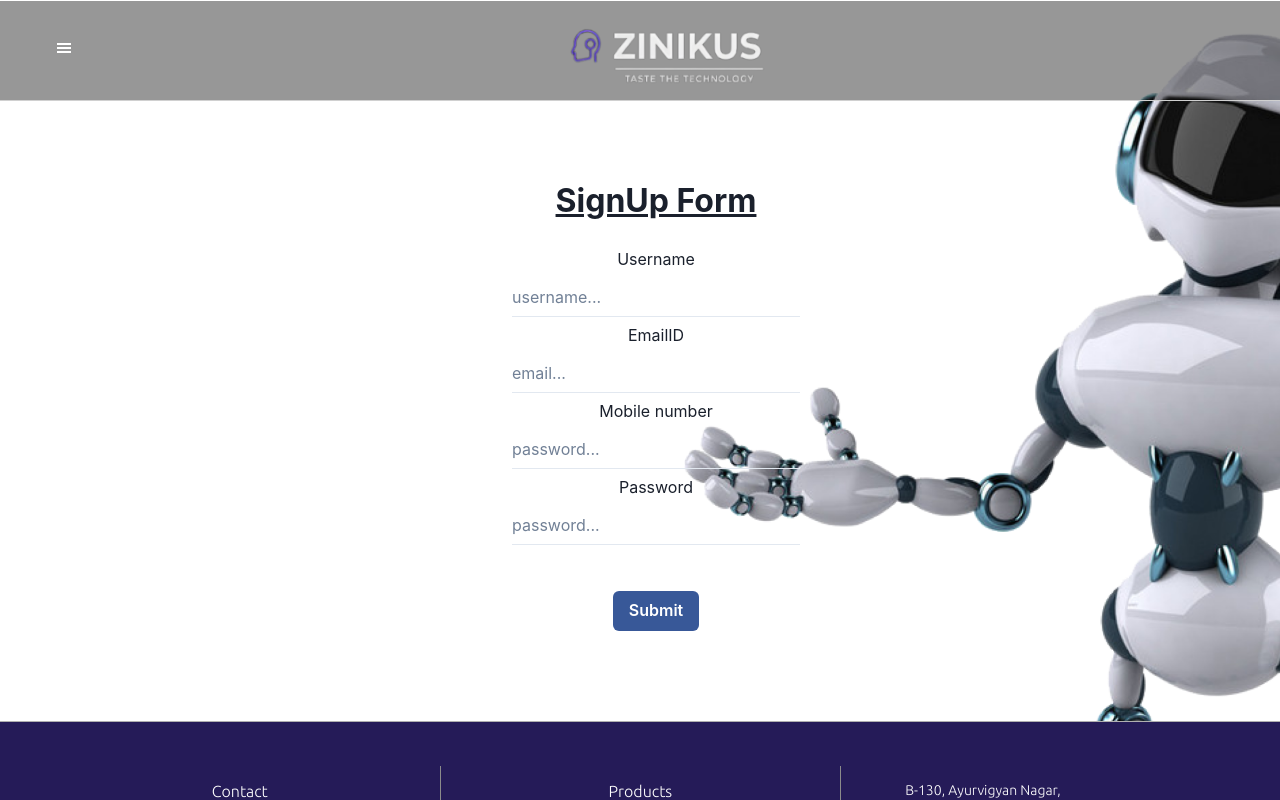
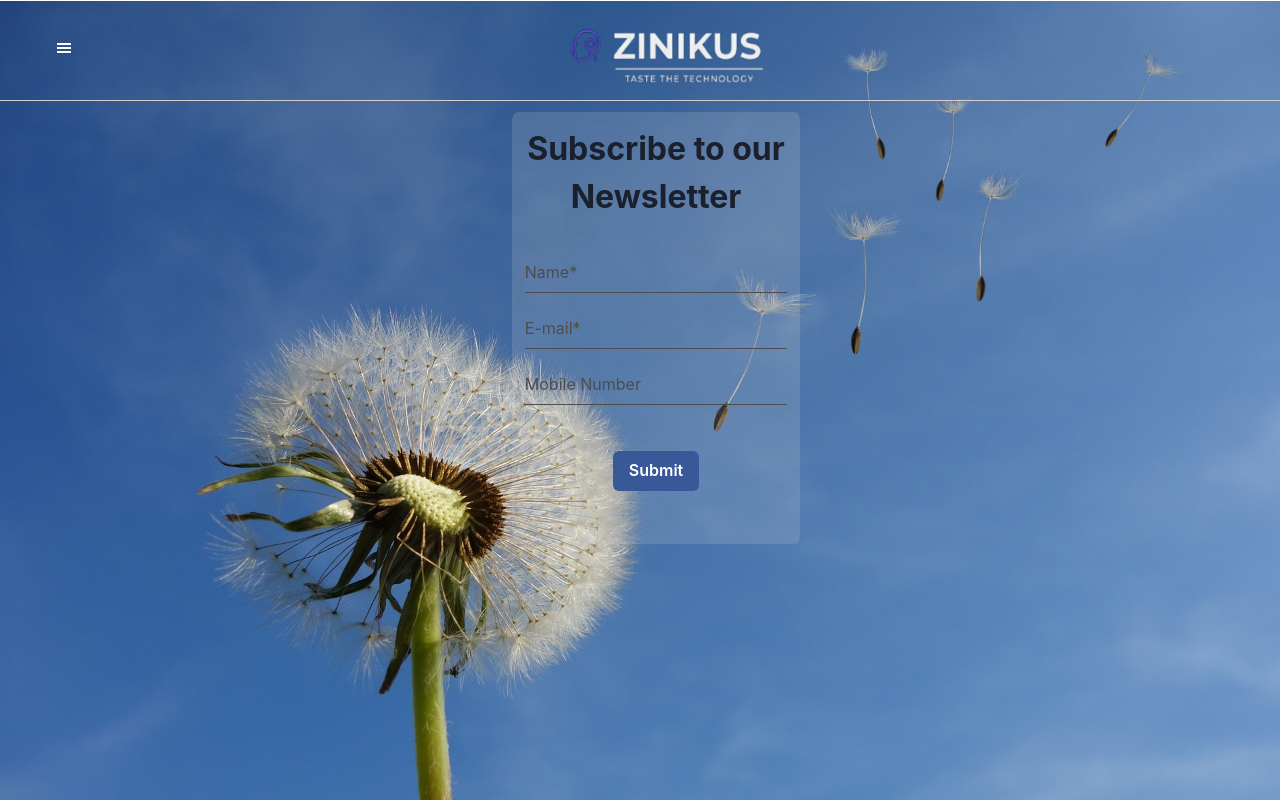
Before and after one commit to UjjwalPasahan/ZINIKUSWEB, a React (Create React App) app in the folder client/: page /signup in a window 1280 px wide. Shown: the top 800 px of the page. Built offline with nearby package versions, Linux system fonts and the light colour scheme.

Commit message:
newsletter page

```diff
--- a/client/src/components/signup.jsx
+++ b/client/src/components/signup.jsx
@@ -1,51 +1,42 @@
 import React from 'react';
 import { Box, Button, Input, VStack } from '@chakra-ui/react';
 import '../styles/signup.css';
-import Footer from './Footer.jsx';
 
 
 const signup = () => {
   return (
     <div className="signUppage">
-
-    <div className="servicesGlassyEffect">
-
-    </div>
-      <div class="signUp" style={{ marginBottom: '45rem' }}>
+      <div class="signUp">
         <VStack
+          className='newsletterContent'
           spacing={'1.5'}
           w={'72'}
           pos={'absolute'}
           left={['40%']}
           top={'44'}
         >
-          <label className="logintext">SignUp Form</label>
-          <label className="loginlabel">Username</label>
+          <label className="logintext">Subscribe to our Newsletter </label>
+          {/* <label className="loginlabel">Name</label> */}
           <Input
             variant="flushed"
-            placeholder="username..."
+            placeholder="Name*"
             type="text"
             colorScheme="facebook"
+            required
           />
-          <label className="loginlabel">EmailID</label>
+          {/* <label className="loginlabel">EmailID</label> */}
           <Input
             variant="flushed"
-            placeholder="email..."
+            placeholder="E-mail*"
             type="email"
             colorScheme="facebook"
+            required
           />
-          <label className="loginlabel">Mobile number</label>
+          {/* <label className="loginlabel">Mobile number</label> */}
           <Input
             variant="flushed"
-            placeholder="password..."
+            placeholder="Mobile Number"
             type="tel "
-            colorScheme="facebook"
-          />
-          <label className="loginlabel">Password</label>
-          <Input
-            variant="flushed"
-            placeholder="password..."
-            type="password"
             colorScheme="facebook"
           />
           <Button colorScheme="facebook" m={'10'} variant={'solid'}>
@@ -53,7 +44,6 @@ const signup = () => {
           </Button>
         </VStack>
       </div>
-      <Footer />
     </div>
   );
 };
--- a/client/src/styles/signup.css
+++ b/client/src/styles/signup.css
@@ -1,11 +1,33 @@
 .signUppage{
-    background-color:none;
-    background-image: url('../assets/homepage/pngwing52.png');
-    background-size: contain;
-    width: 100vw;
+    background: url('../assets/homepage/newsletterBackground.jpg');
+    background-size: cover;
+    width: 300vw;
+    height: 100vh;
     background-repeat: no-repeat;
-    background-position: 650px;
-    position: absolute;
-    top: 10;
-    z-index: -1;
+    background-position: center;
+    top: 20%;
 }
+.logintext{
+    text-decoration: none;
+    text-align: center;
+}
+.signUp{
+    background: red;
+    width: 30%;
+}
+.newsletterContent{
+    background: rgba(218, 218, 218, 0.162);
+    margin-top: -5%;
+    padding: 1%;
+    width: 30%;
+    border-radius: 2%;
+}
+.newsletterContent input{
+    margin-top: 10px;
+    background: none;
+    border-bottom: solid 0.5px rgb(77, 77, 77);
+}
+.newsletterContent input::placeholder { /* Chrome, Firefox, Opera, Safari 10.1+ */
+    color: rgb(77, 77, 77);
+    opacity: 1; /* Firefox */
+  }
```
Also changed, not shown: client/src/assets/homepage/newsletterBackground.jpg (added).
